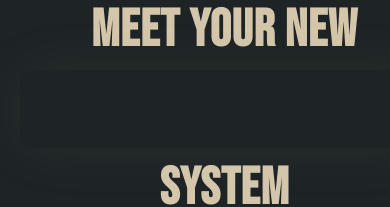
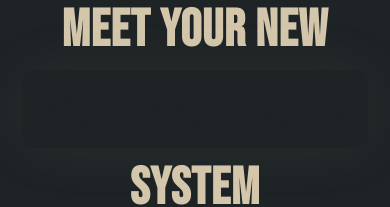
Before and after one commit to OwlDevHub/owl_website, a React (Create React App) app: page / in a window 390 px wide. Shown: the part 246-453 px from the top of the page. Built offline with nearby package versions, Linux system fonts and the light colour scheme; no server answers; a web font is replaced by a local one.

Commit message:
style: add mobile-specific CSS rules

```diff
--- a/src/styles/index.css
+++ b/src/styles/index.css
@@ -1678,6 +1678,11 @@ button {
     font-size: var(--text-4xl);
   }
 
+  .hero-content h1 span {
+    padding-left: 1rem;
+    padding-right: 1rem;
+  }
+
   .hero {
     min-height: 100vh;
     min-height: 100dvh;
```
